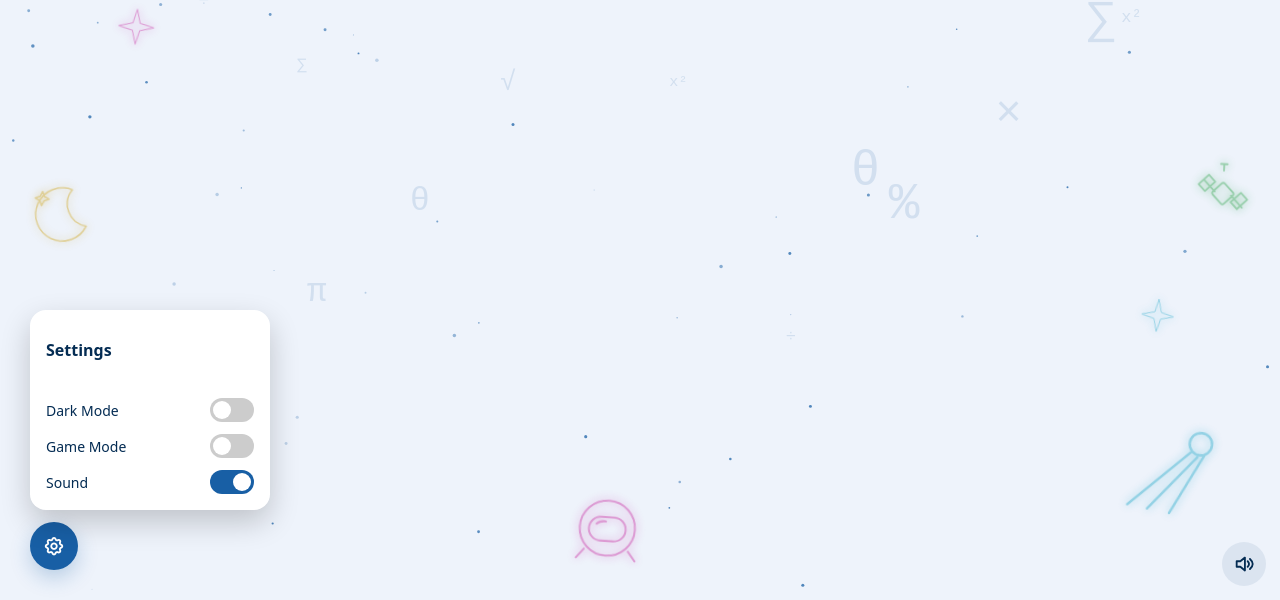
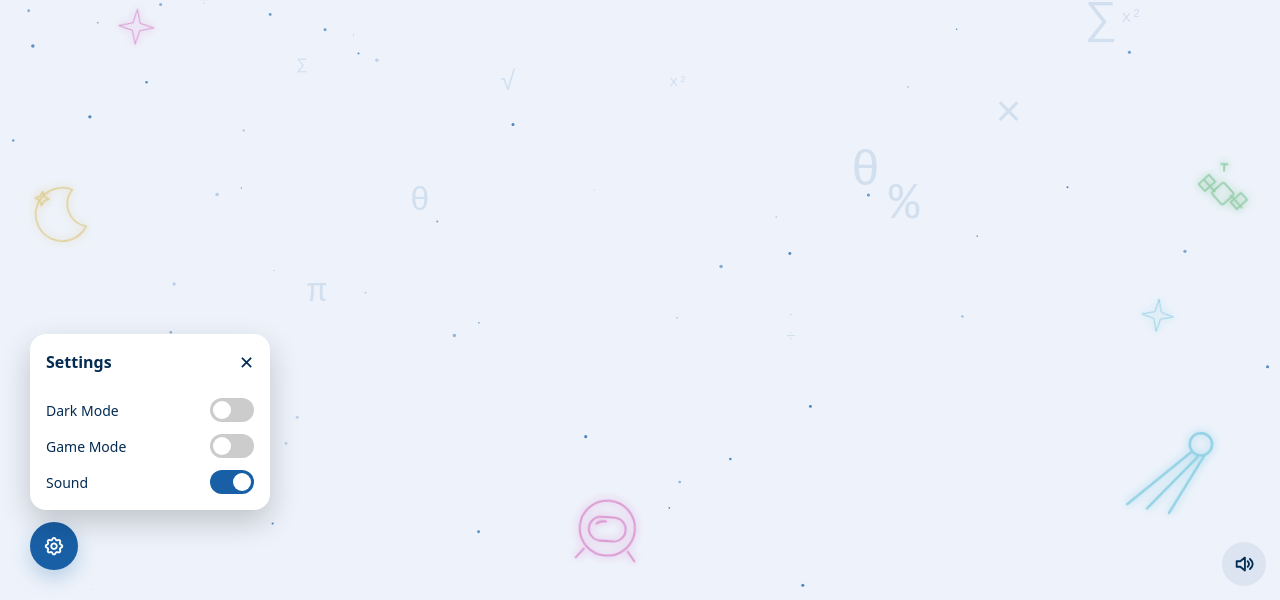
Before and after one commit to Destiny-specs/Sigmathscc, a website: page public/html/live-host.html in a window 1280 px wide. Both pictures are taken after a click on the button 54 px from the left and 746 px from the top of the page. Shown: the part 200-800 px from the top of the page. Drawn offline with nearby package versions, Linux system fonts and the light colour scheme.

Commit message:
Fix settings panel styling

```diff
--- a/public/css/live.css
+++ b/public/css/live.css
@@ -90,3 +90,9 @@
 #cd::after{content:'';position:absolute;width:380px;height:380px;top:50%;left:50%;margin:-190px 0 0 -190px;border:2px solid var(--n2);border-radius:50%;box-shadow:0 0 22px var(--n2);animation:spin 14s linear infinite reverse;border-top-color:transparent;border-bottom-color:transparent}
 @keyframes spin{to{transform:rotate(360deg)}}
 @media(max-width:700px){.sp{width:58px!important;height:58px!important}.sp.nm{display:none}}
+
+/* keep the site's settings panel and gear button looking like the rest of the site */
+#closeSettingsBtn{padding:0!important;margin:0!important;box-shadow:none!important;border-radius:0!important;transform:none!important;color:#042C53!important;background:none!important;width:auto!important;font-weight:400!important}
+#closeSettingsBtn:hover,#settingsGearBtn:hover{transform:none!important}
+#settingsGearBtn{padding:0!important}
+#settingsPanel,#settingsPanel *{text-shadow:none!important}
```
